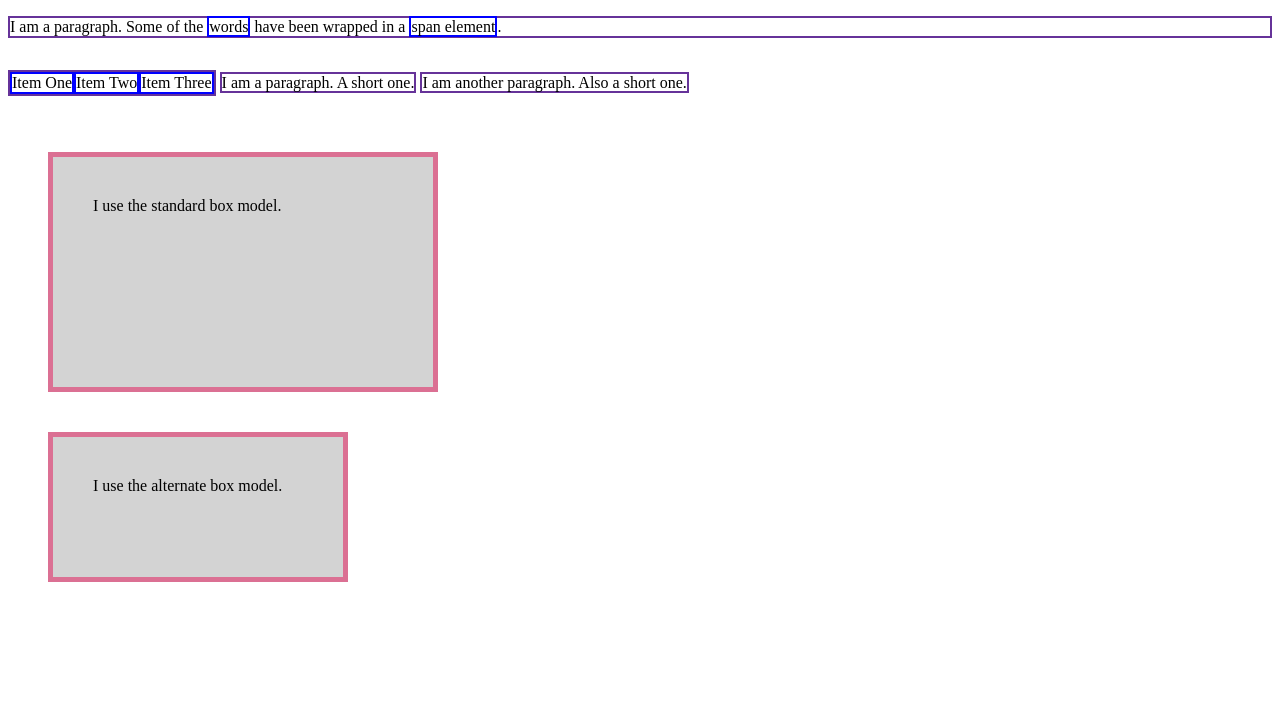
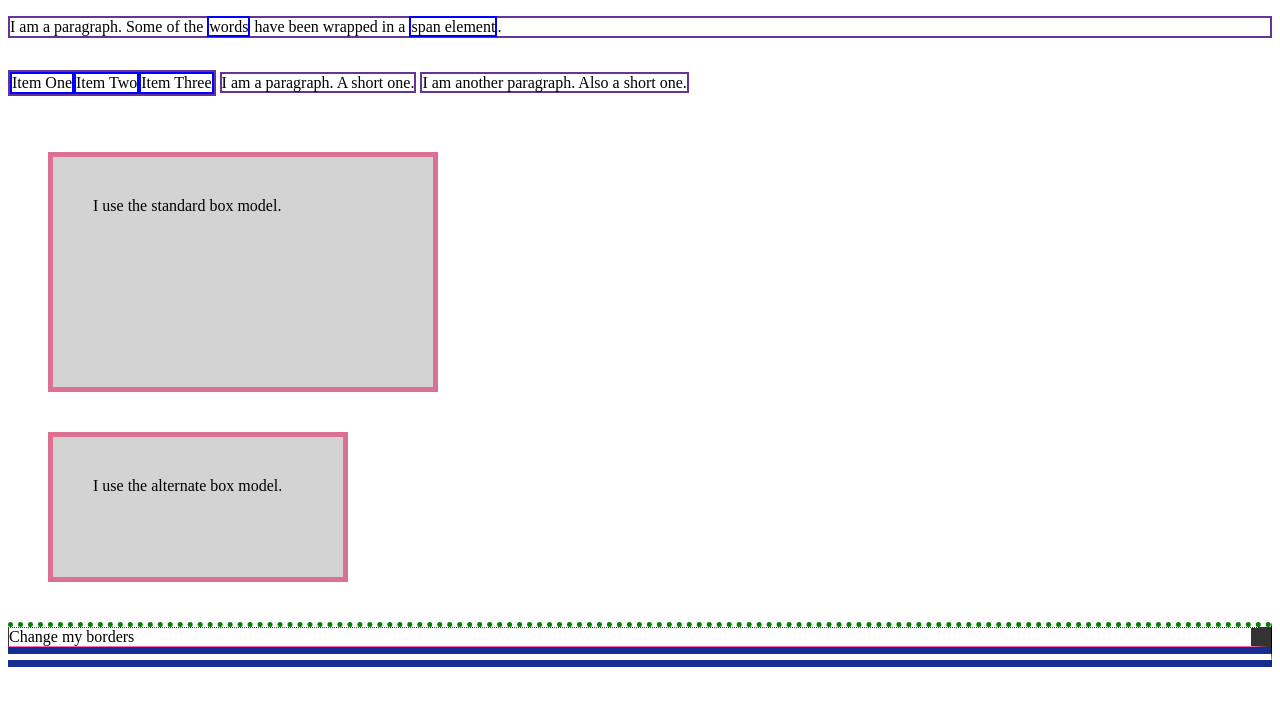
Before and after one commit to san-poon/simple-html_css_js-projects, a plain HTML site: page box-model/index.html in a window 1280 px wide. Drawn offline with Linux system fonts and the light colour scheme.

Commit message:
Adds simple CSS Box Model examples

```diff
--- a/box-model/index.html
+++ b/box-model/index.html
@@ -33,6 +33,10 @@
 
         <div class='box'>I use the standard box model.</div>
         <div class='box alternate'>I use the alternate box model.</div>
+
+        <div class='container'>
+            <div class='change-borders'>Change my borders</div>
+        </div>
     </main>
 
 </body>
--- a/box-model/styles.css
+++ b/box-model/styles.css
@@ -51,3 +51,16 @@ ul {
 .alternate {
     box-sizing: border-box;
 }
+
+.container {
+    border-top: 5px dotted green;
+    border-right: 1px solid black;
+    border-bottom: 20px double rgb(23, 45, 145);
+}
+
+.change-borders {
+    border: 1px solid #333333;
+    border-top-style: dotted;
+    border-right-width: 20px;
+    border-bottom-color: hotpink;
+}
```
